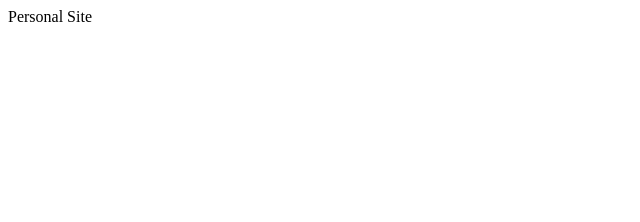
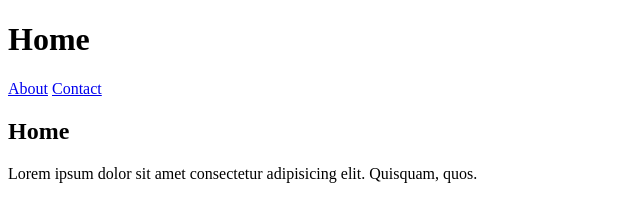
Before and after one commit to idiazl/idiazl.github.io, a plain HTML site: page index.html in a window 1280 px wide. Shown: the whole page, without its empty margins (0-640 px from the left). Drawn offline with Linux system fonts and the light colour scheme.

Commit message:
second commit

```diff
--- a/index.html
+++ b/index.html
@@ -6,6 +6,14 @@
   <title>Document</title>
 </head>
 <body>
-  Personal Site
+  <div>
+    <h1>Home</h1>
+    <a href="about.php">About</a>
+    <a href="contact.php">Contact</a>
+  </div>
+  <div>
+    <h2>Home</h2>
+    <p>Lorem ipsum dolor sit amet consectetur adipisicing elit. Quisquam, quos.</p>
+  </div>
 </body>
 </html>
```
